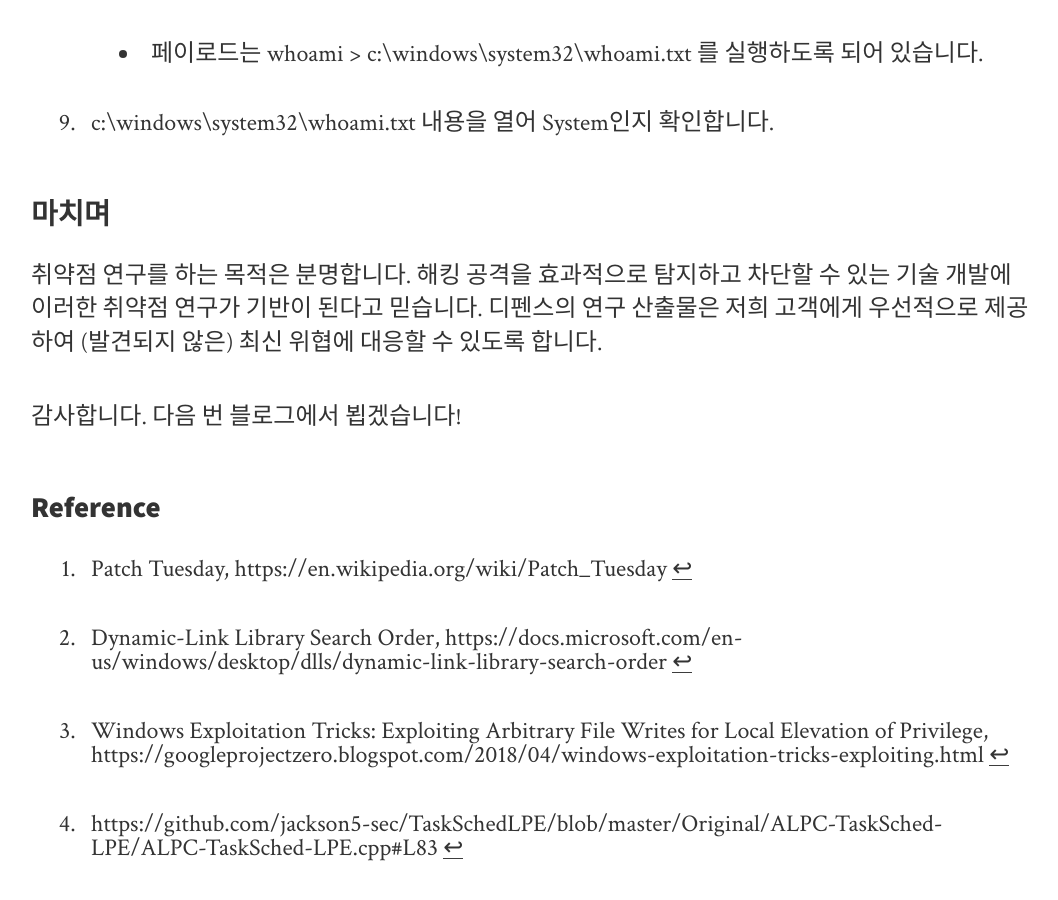
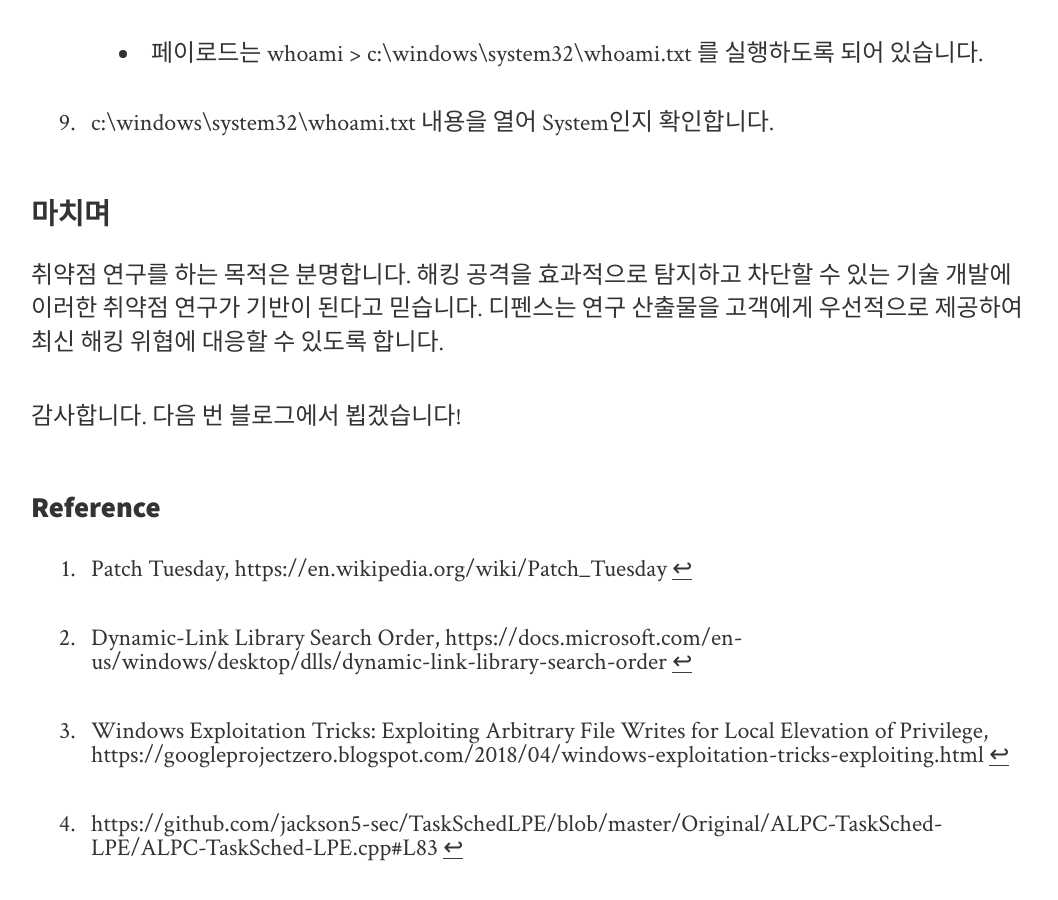
Before and after one commit to intellee/blog.diffense.co.kr, a Jekyll site: the page built from _posts/2019-03-02-Eop-DHub.md, in a window 1280 px wide and 900 px high, scrolled down 8958 px. Shown: the whole window, without its empty margins (109-1167 px from the left). Built offline with Jekyll 4.4.1, drawn with Linux system fonts in a browser that asks for light colours; nearby versions of some CDN libraries.

Commit message:
Eop DHub

```diff
--- a/_posts/2019-03-02-Eop-DHub.md
+++ b/_posts/2019-03-02-Eop-DHub.md
@@ -131,7 +131,7 @@ D-Hub 방식은 이런 과정이 필요 없습니다.
 
 ### 마치며
 
-취약점 연구를 하는 목적은 분명합니다. 해킹 공격을 효과적으로 탐지하고 차단할 수 있는 기술 개발에 이러한 취약점 연구가 기반이 된다고 믿습니다. 디펜스의 연구 산출물은 저희 고객에게 우선적으로 제공하여 (발견되지 않은) 최신 위협에 대응할 수 있도록 합니다.
+취약점 연구를 하는 목적은 분명합니다. 해킹 공격을 효과적으로 탐지하고 차단할 수 있는 기술 개발에 이러한 취약점 연구가 기반이 된다고 믿습니다. 디펜스는 연구 산출물을 고객에게 우선적으로 제공하여 최신 해킹 위협에 대응할 수 있도록 합니다.
 
 감사합니다. 다음 번 블로그에서 뵙겠습니다!
 
```
Also changed, not shown: 2 other files.
